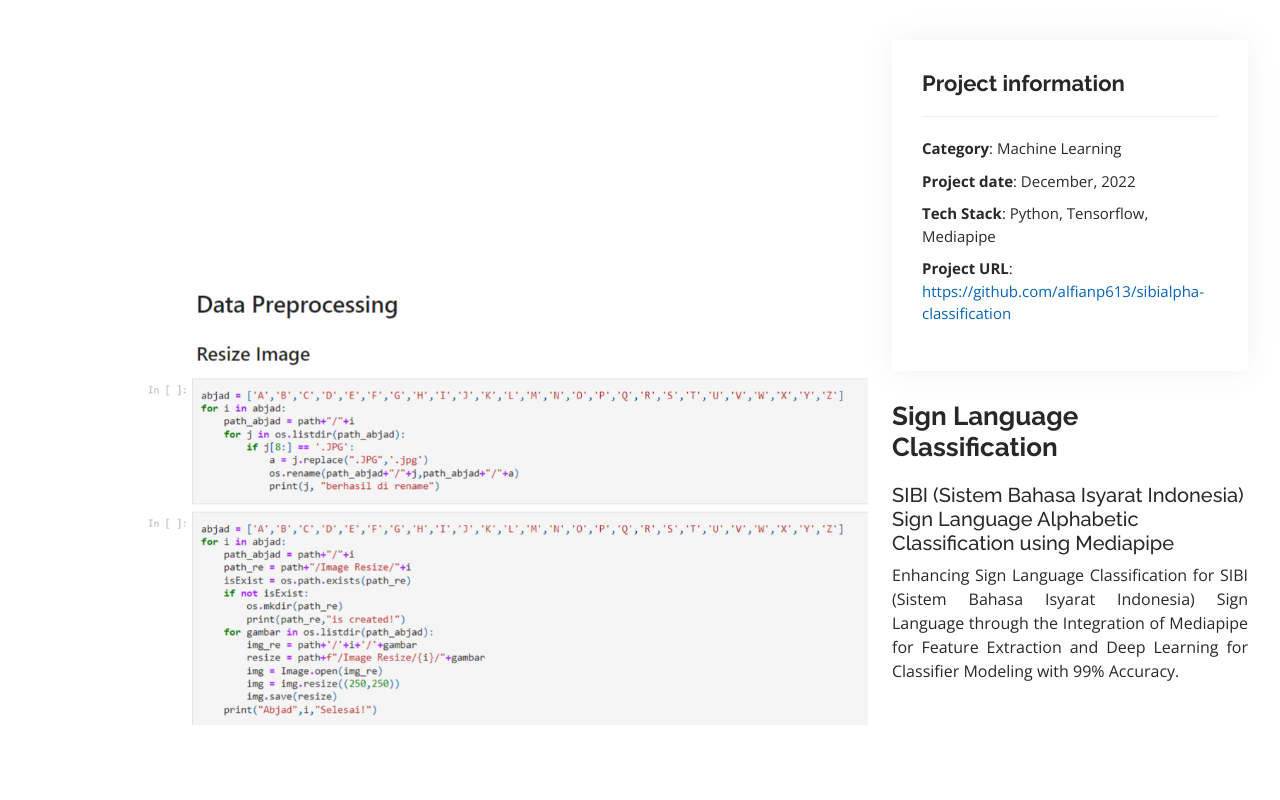
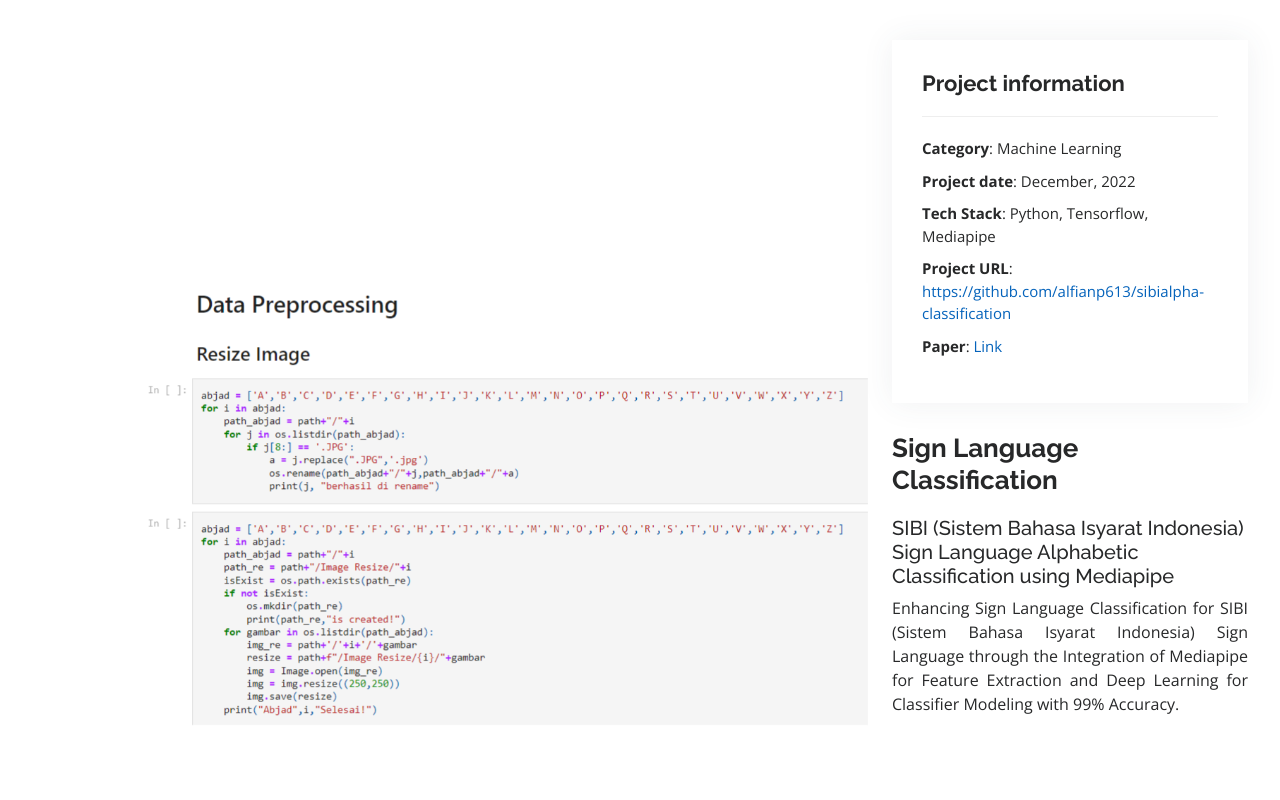
Before and after one commit to alfianp613/alfianp613.github.io, a plain HTML site: page sibi_details.html in a window 1280 px wide. Shown: the top 800 px of the page. Drawn offline with nearby package versions, Linux system fonts and the light colour scheme.

Commit message:
Update sibi_details.html

```diff
--- a/sibi_details.html
+++ b/sibi_details.html
@@ -85,6 +85,7 @@
                   <li><strong>Project date</strong>: December, 2022</li>
                   <li><strong>Tech Stack</strong>: Python, Tensorflow, Mediapipe</li>
                   <li><strong>Project URL</strong>: <a href="https://github.com/alfianp613/sibialpha-classification" target="_blank">https://github.com/alfianp613/sibialpha-classification</a></li>
+                  <li><strong>Paper</strong>: <a href="https://prosiding-senada.upnjatim.ac.id/index.php/senada/article/view/102">Link</a></li>
                 </ul>
               </div>
               <div class="portfolio-description">
```
